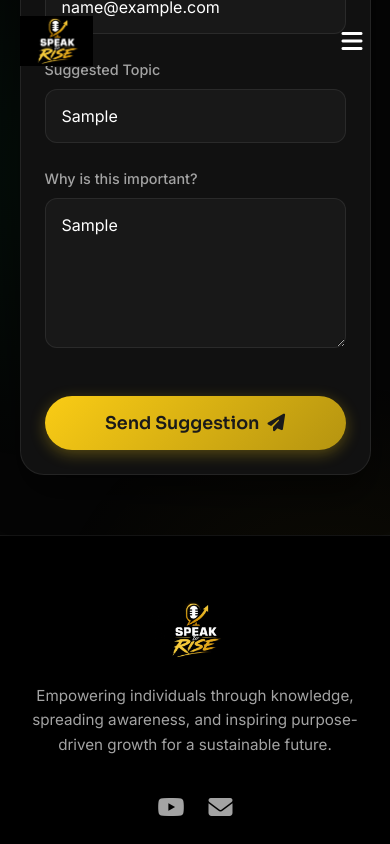
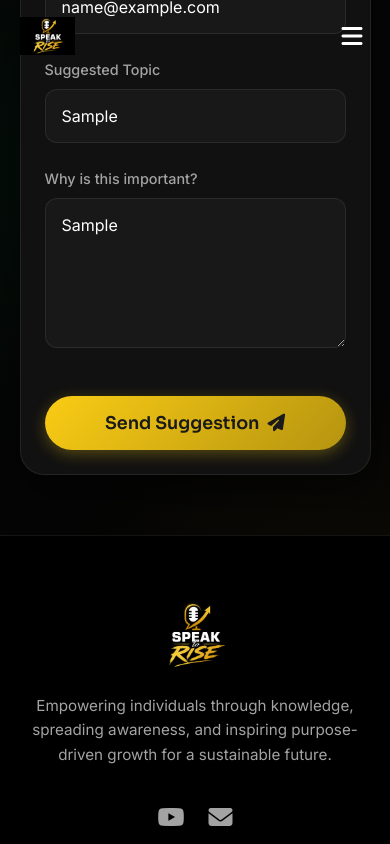
Before and after one commit to RagulRenganath/speak-to-rise, a plain HTML site: page index.html in a window 390 px wide. Both pictures are taken after typing "Sample", "name@example.com", "Sample", "Sample" into the empty fields and a click on the button "Send Suggestion". Shown: the part 4299-5143 px from the top of the page. Drawn offline with Linux system fonts and the light colour scheme; no server answers.

Commit message:
Optimize logo rendering and spacing in index.html
Updated logo dimensions and optimized rendering in header and footer. Enhanced media queries for better responsiveness and adjusted spacing in the logo container.

```diff
--- a/index.html
+++ b/index.html
@@ -185,7 +185,7 @@
         }
 
         /* ==========================================================================
-           NAVIGATION (Logo Embedded)
+           NAVIGATION & OPTIMIZED LOGO RENDER
            ========================================================================== */
         header {
             position: fixed;
@@ -211,12 +211,23 @@
         .logo-container {
             display: flex;
             align-items: center;
-            gap: 10px;
+            gap: 12px;
         }
 
+        /* Highly optimized responsive logo class */
         .logo-img {
-            height: 50px; /* Adjust based on logo proportions */
+            height: 48px;
             width: auto;
+            max-width: 180px; /* Safety constraint */
+            object-fit: contain; /* Prevents stretching */
+            transition: var(--transition-smooth);
+            display: block;
+        }
+
+        @media (max-width: 600px) {
+            .logo-img {
+                height: 38px; /* Scales down seamlessly on smaller phones */
+            }
         }
 
         .logo-text {
@@ -225,10 +236,10 @@
             font-weight: 800;
             letter-spacing: -0.5px;
             color: var(--text-main);
-            display: none; /* Hide text near logo on mobile */
+            display: none; /* Hide text near logo on mobile to prevent squishing */
         }
 
-        @media (min-width: 600px) {
+        @media (min-width: 768px) {
             .logo-text { display: block; }
         }
 
@@ -421,7 +432,7 @@
         .video-embed-container {
             position: relative;
             width: 100%;
-            padding-bottom: 56.25%; /* 16:9 Aspect Ratio */
+            padding-bottom: 56.25%; /* 16:9 Aspect Ratio Lock */
             height: 0;
             overflow: hidden;
         }
@@ -538,9 +549,14 @@
             text-align: center;
         }
 
+        /* Highly optimized footer logo */
         .footer-logo {
-            height: 60px;
+            height: 70px;
+            width: auto;
+            max-width: 250px;
+            object-fit: contain;
             margin: 0 auto 1.5rem auto;
+            display: block;
         }
 
         .footer-text {
@@ -597,7 +613,7 @@
     <header id="navbar">
         <div class="container nav-container">
             <a href="#home" class="logo-container">
-                <img src="logo.jpg" alt="Speak to Rise Logo" class="logo-img">
+                <img src="logo.jpg" alt="Speak to Rise Logo" class="logo-img" decoding="async">
                 <span class="logo-text">Speak to Rise</span>
             </a>
             <nav class="nav-links" id="nav-links">
@@ -745,7 +761,7 @@
 
     <footer>
         <div class="container">
-            <img src="logo.jpg" alt="Speak to Rise Logo" class="footer-logo">
+            <img src="logo.jpg" alt="Speak to Rise Logo" class="footer-logo" loading="lazy" decoding="async">
 
             <p class="footer-text">Empowering individuals through knowledge, spreading awareness, and inspiring purpose-driven growth for a sustainable future.</p>
 
@@ -837,15 +853,15 @@
         const revealElements = document.querySelectorAll('.reveal');
 
         const revealOptions = {
-            threshold: 0.15, // Triggers when 15% visible
-            rootMargin: "0px 0px -50px 0px" // Slight offset for smoother feel
+            threshold: 0.15,
+            rootMargin: "0px 0px -50px 0px"
         };
 
         const revealOnScroll = new IntersectionObserver(function(entries, observer) {
             entries.forEach(entry => {
                 if (!entry.isIntersecting) return;
                 entry.target.classList.add('active');
-                observer.unobserve(entry.target); // Only animate once
+                observer.unobserve(entry.target);
             });
         }, revealOptions);
 
@@ -868,7 +884,6 @@
 
             // Gather Data
             const formData = new FormData(form);
-            // Valid email confirmed in instructions
             const targetEmail = "renganathr2135@gmail.com";
 
             // Post data to FormSubmit AJAX endpoint
@@ -885,7 +900,7 @@
                     // Success UI
                     statusDiv.innerHTML = "Thank you! Your suggestion has been sent successfully. We appreciate your input.";
                     statusDiv.className = "form-message success";
-                    form.reset(); // Clear form
+                    form.reset();
                 } else {
                     // Server-side error
                     throw new Error("Form submission failed.");
```
